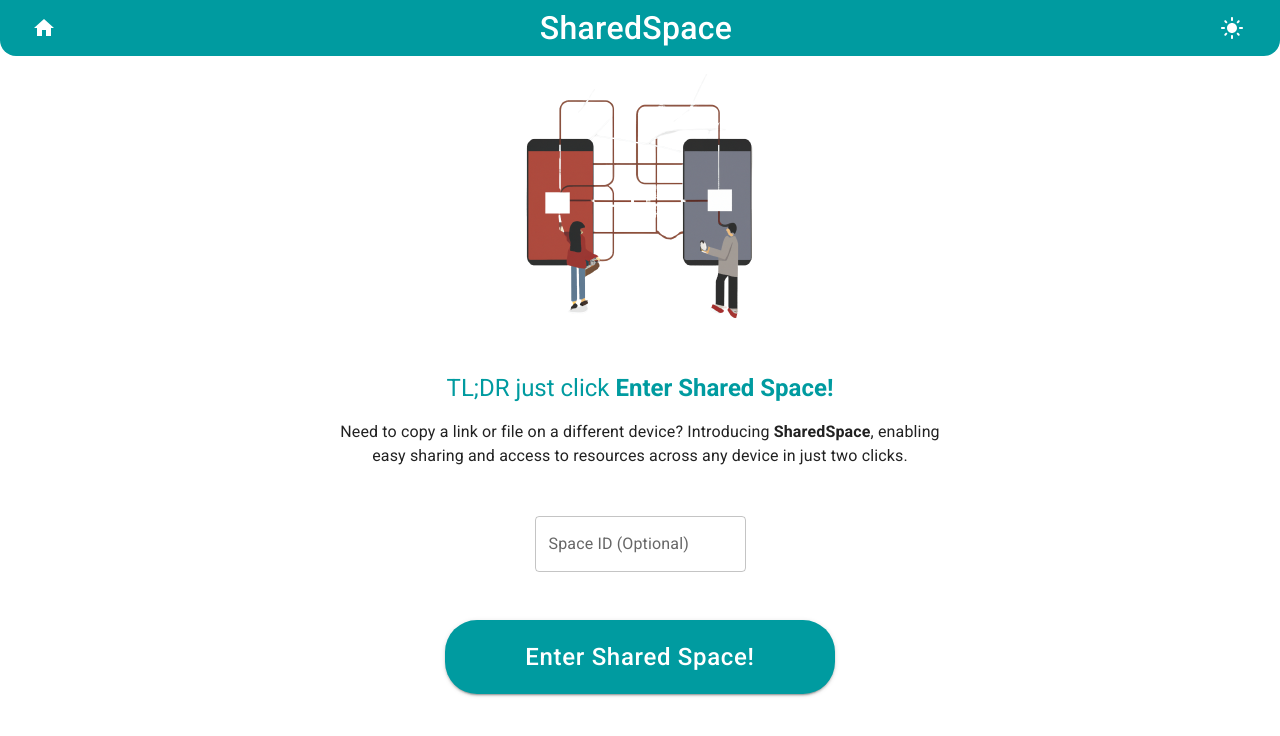
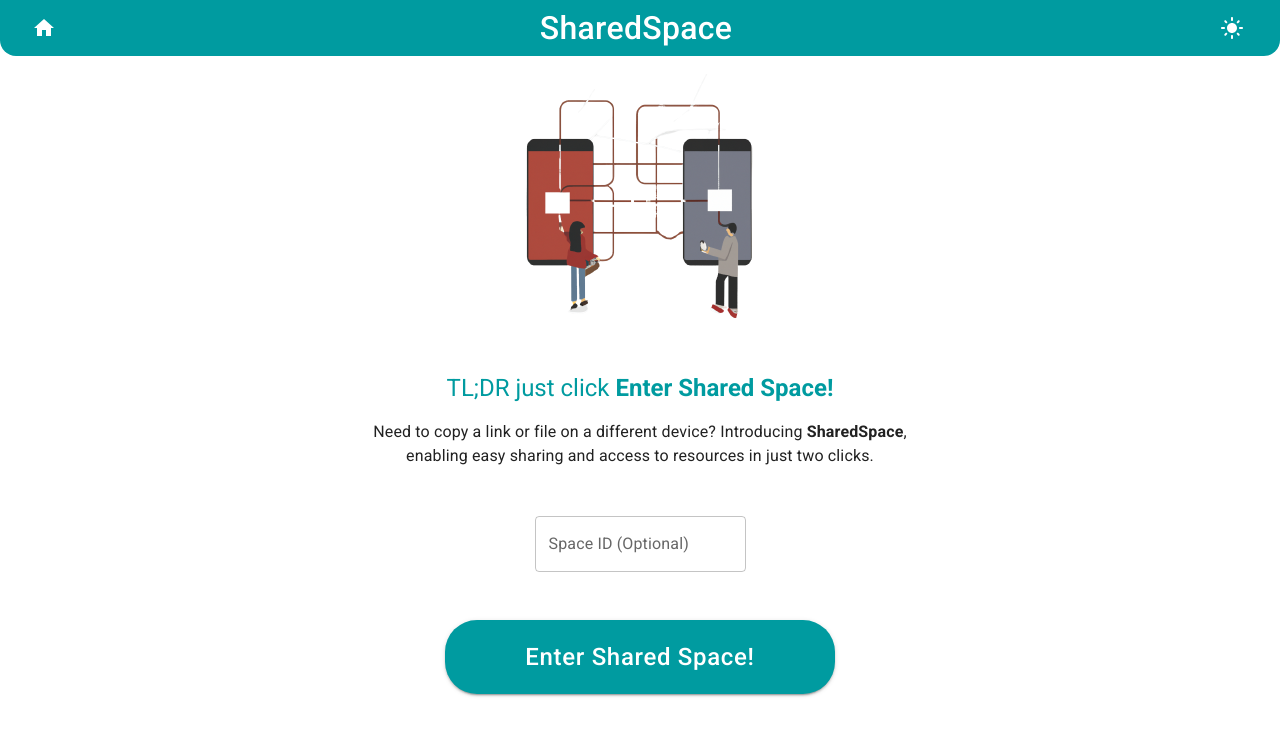
Before and after one commit to aaronchen0192/content-sharing-app, a React (Vite) app in the folder frontend/: page / in a window 1280 px wide. Shown: the top 736 px of the page. Built offline with nearby package versions, Linux system fonts and the light colour scheme.

Commit message:
Update home page text

```diff
--- a/frontend/src/pages/Home.tsx
+++ b/frontend/src/pages/Home.tsx
@@ -19,10 +19,10 @@
           <Typography variant="h5" textAlign="center" color="primary">
             TL;DR just click <b>Enter Shared Space!</b>
           </Typography>
-          <Typography textAlign="center" maxWidth="600px" color="textPrimary">
+          <Typography textAlign="center" maxWidth="580px" color="textPrimary">
             Need to copy a link or file on a different device? Introducing{' '}
-            <b>SharedSpace</b>, enabling easy sharing and access to resources
-            across any device in just two clicks.
+            <b>SharedSpace</b>, enabling easy sharing and access to resources in
+            just two clicks.
           </Typography>
         </Stack>
 
```
